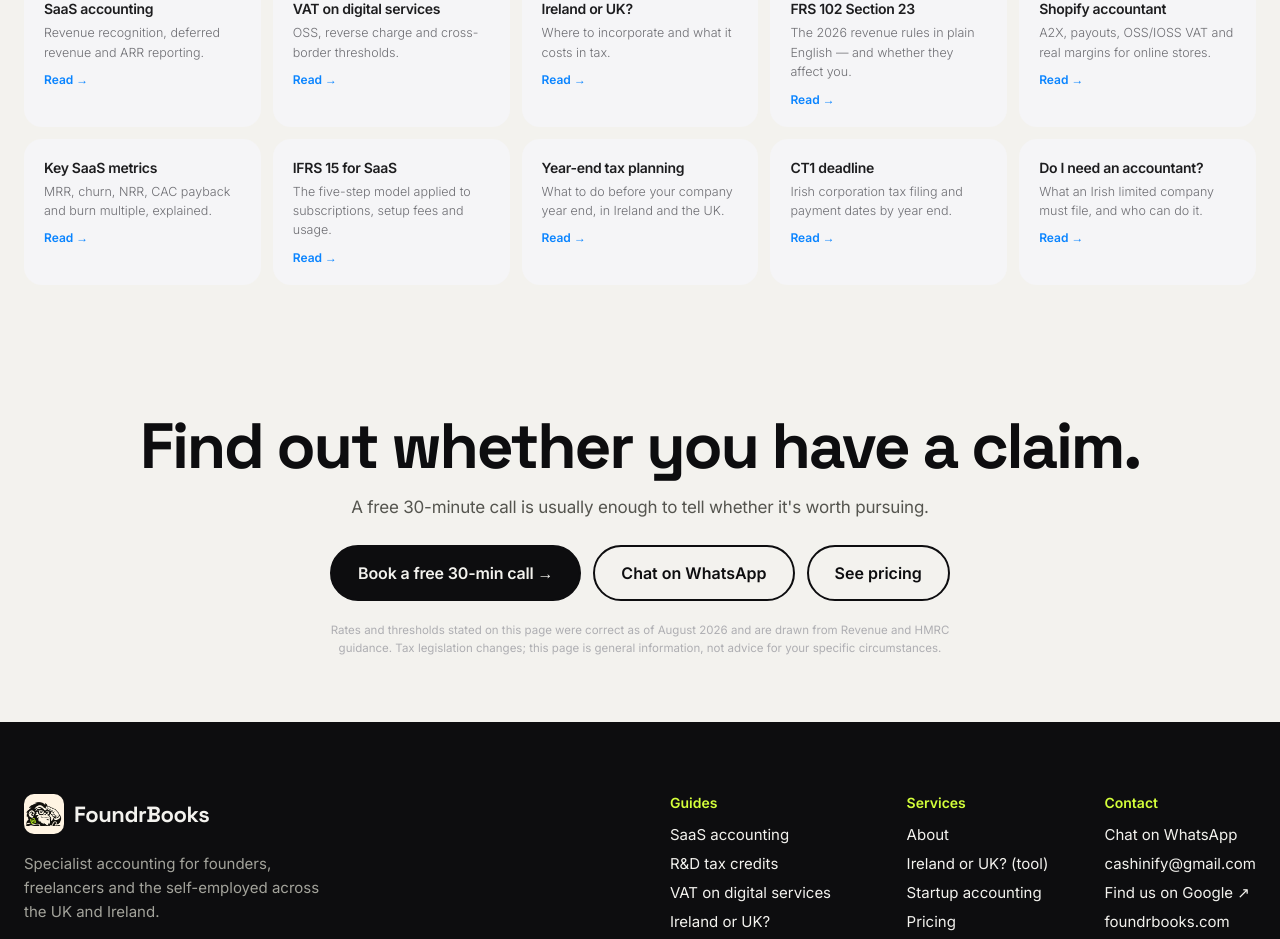
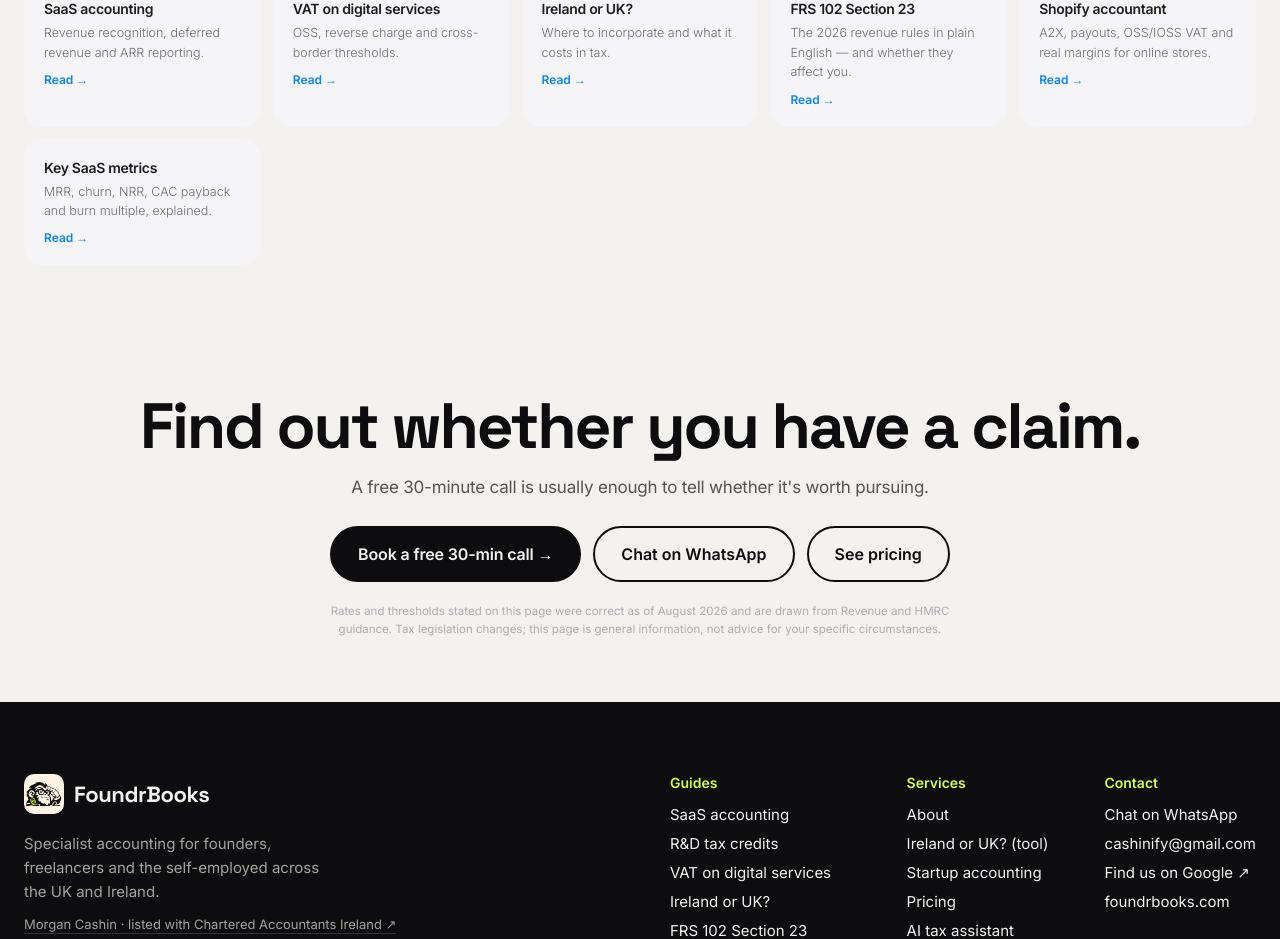
Before and after one commit to morgc90/Foundrbooks, a React (Create React App) app: page /rd-tax-credits in a window 1280 px wide. Shown: the part 4140-5079 px from the top of the page. Built offline with nearby package versions, Linux system fonts and the light colour scheme.

Commit message:
Content: cap related guide cards at 6

```diff
--- a/src/components/GuideLinks.jsx
+++ b/src/components/GuideLinks.jsx
@@ -6,7 +6,7 @@ import { GUIDES } from "../data";
  * page ranks poorly no matter how good it is.
  */
 export default function GuideLinks({ current }) {
-  const others = GUIDES.filter((g) => g.to !== current);
+  const others = GUIDES.filter((g) => g.to !== current).slice(0, 6);
   if (!others.length) return null;
 
   return (
```
